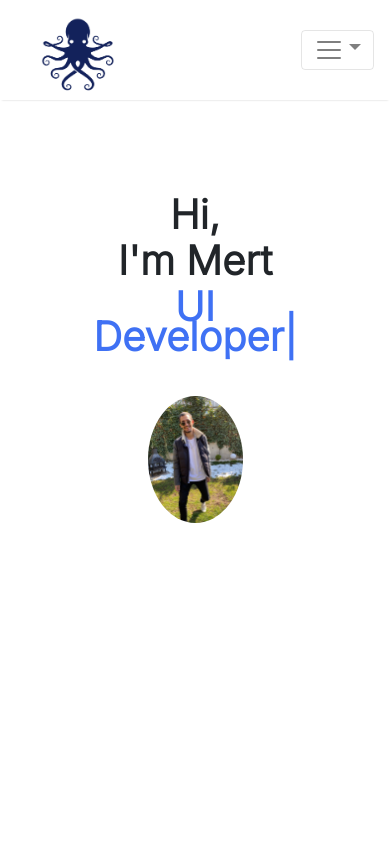
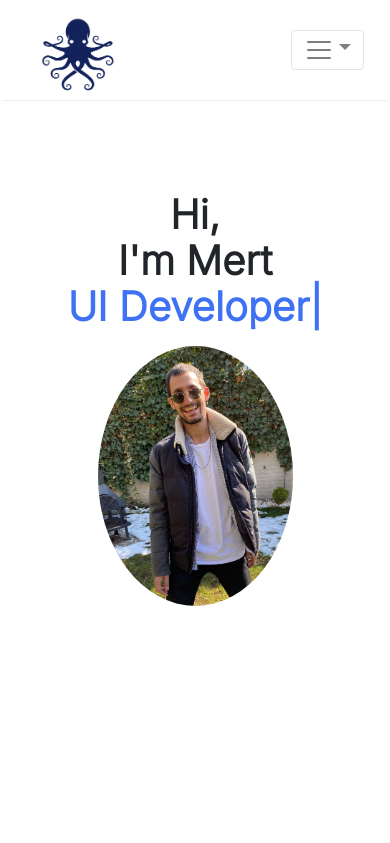
Before and after one commit to mrtksknn/MertKeskin, a React (Create React App) app: page / in a window 390 px wide. Shown: the top 843 px of the page. Built offline with nearby package versions, Linux system fonts and the light colour scheme.

Commit message:
css udatings

```diff
--- a/src/Components/Contact.js
+++ b/src/Components/Contact.js
@@ -30,6 +30,7 @@ const Contact = () => {
                         </div>
                     </div>
                     <div className="column contact-form">
+                        <div style={{ padding: "20px" }}>
                             <p style={{fontWeight: "600"}}>Message Me</p>
                             <form action="#">
                                 <div className="fields">
@@ -53,6 +54,7 @@ const Contact = () => {
                         </div>
                     </div>
                 </div>
+        </div>
     );
 };
 
--- a/src/Components/Home.js
+++ b/src/Components/Home.js
@@ -6,7 +6,7 @@ import "../Styles/Home.css";
 const Home = () => {
     return (
         <div className="Home" id="Home">
-            <div className="title">
+            <div className="title" style={{width: "90%"}}>
                 <h1>
                     <p>Hi,</p>
                     <p>I'm Mert</p>
--- a/src/Styles/AboutMe.css
+++ b/src/Styles/AboutMe.css
@@ -30,3 +30,9 @@
 .About p {
     padding: 0 100px;
 }
+
+@media (max-width: 990px) {
+    .About p{
+      padding: 50px;
+    }
+  }
--- a/src/Styles/Comments.css
+++ b/src/Styles/Comments.css
@@ -25,7 +25,7 @@
 }
 
 .Comments button {
-    height: 30px;
+    height: auto;
     width: fit-content;
     padding: 0 5px;
     border: 2px solid #28a745;
@@ -47,3 +47,9 @@
   width: 100%;
   margin-bottom: 10px;
 }
+
+@media (max-width: 990px) {
+  .Comments {
+    padding: 50px;
+  }
+}
--- a/src/Styles/Contact.css
+++ b/src/Styles/Contact.css
@@ -87,6 +87,11 @@ input, textarea {
     width: 100%;
 }
 
+.contact-form {
+    background-color: rgb(243, 243, 254);
+    border-radius: 10px;
+}
+
 .name {
     margin-right: 25px;
 }
--- a/src/Styles/Home.css
+++ b/src/Styles/Home.css
@@ -2,8 +2,8 @@
     flex-grow: 1;
     min-width: 100%;
     display: flex;
-    flex-direction: column;
     align-items: center;
+    flex-direction: row;
     padding: 200px 100px 0 100px;
   }
 
@@ -41,14 +41,18 @@
   }
 
   .Home .person img {
-      width: 50%;
+      width: 80%;
       border-radius: 50%;
     }
 
-  @media (min-width: 900px) {
+  @media (max-width: 990px) {
     .Home {
-      flex-direction: row;
-      justify-content: space-between;
+      flex-grow: 1;
+      min-width: 100%;
+      display: flex;
+      flex-direction: column;
+      align-items: center;
+      padding: 200px 0 0 0;
     }
 
     .Home .title,
@@ -56,7 +60,7 @@
       width: 50%;
       margin-top: 0;
       text-align: left;
-      font-size: 25px;
+      font-size: 20px;
     }
     .Home .person img { width: 100%; }
   }
--- a/src/Styles/Navbar.css
+++ b/src/Styles/Navbar.css
@@ -21,6 +21,8 @@
     margin-left: -18px;
   }
 
+  .navbar-toggler { margin-right: 10px; }
+
 .dropdown-menu {
   position: inherit;
 }
```
Also changed, not shown: src/Images/author.jpeg. Lines whose indentation alone changed are shown as unchanged.
